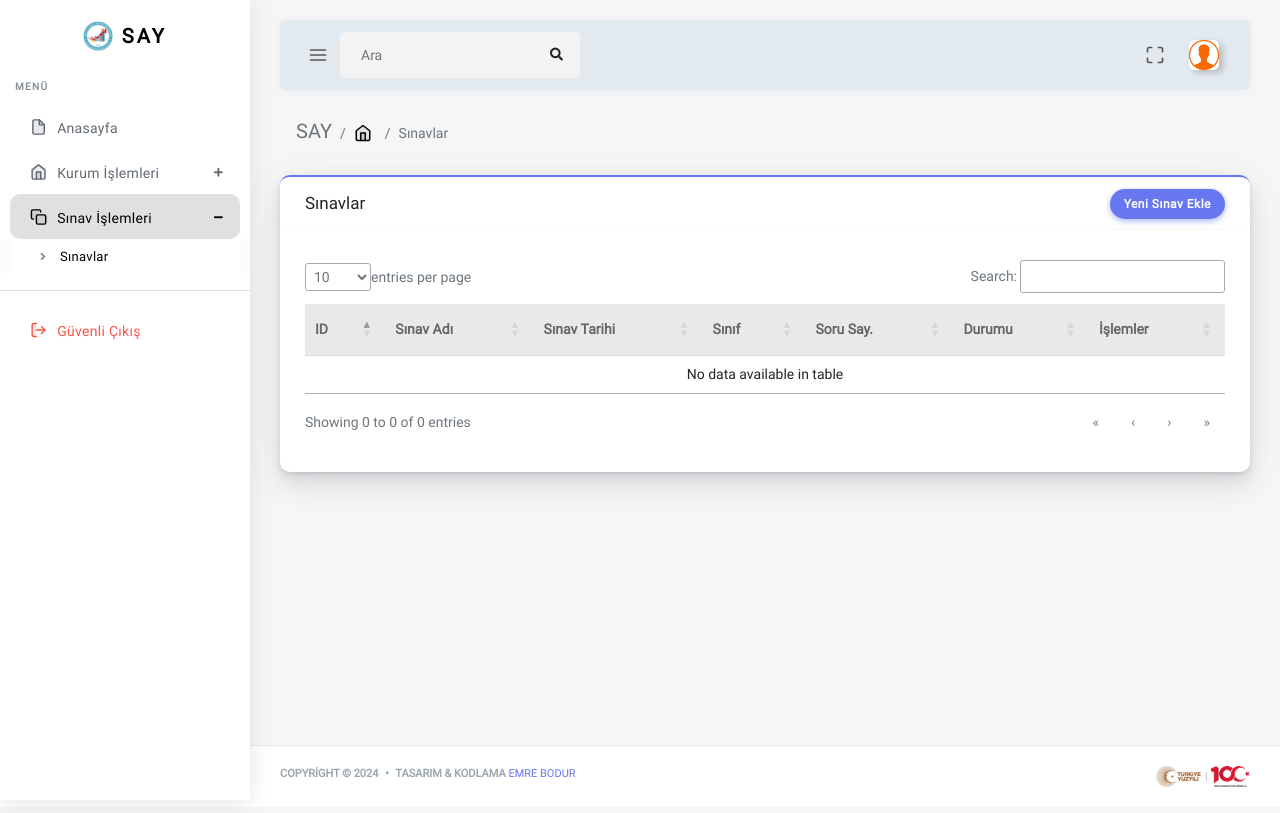
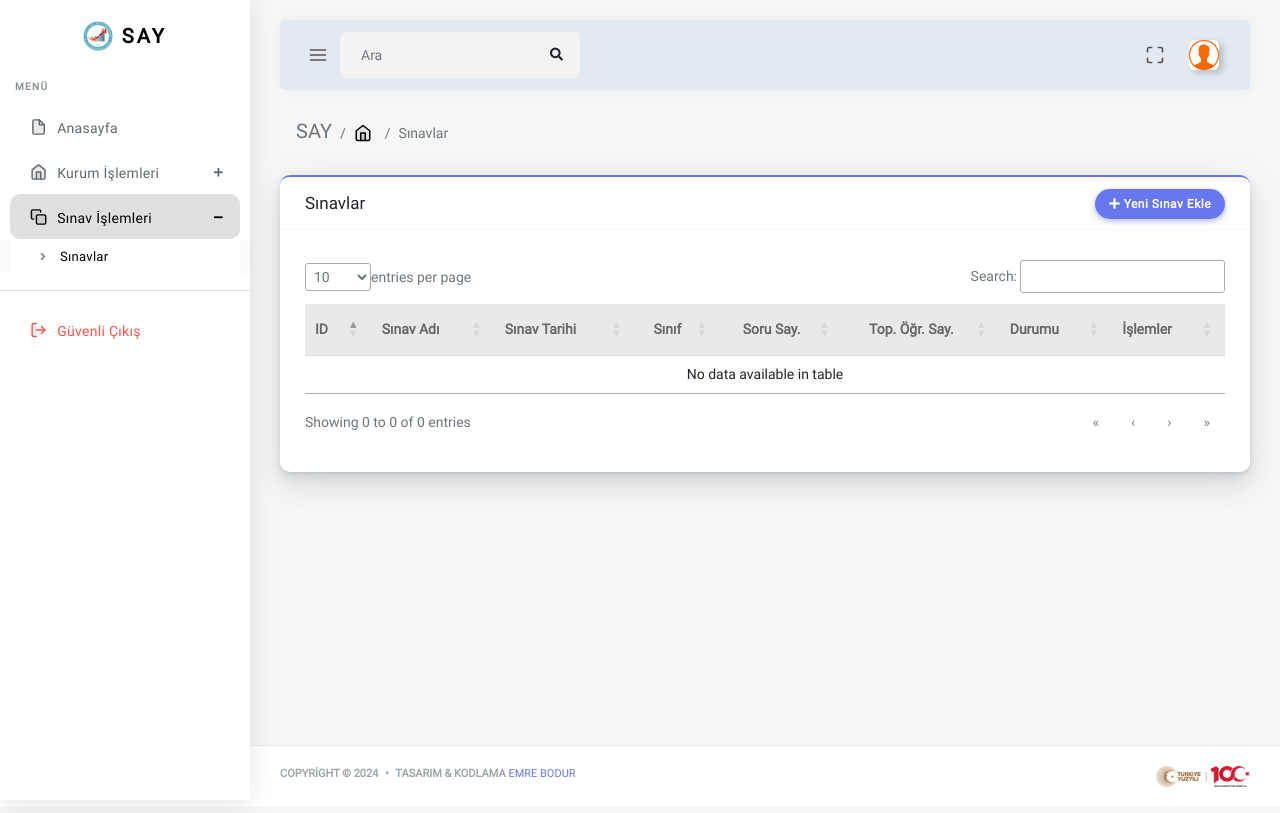
Before and after one commit to boduremre/say, a CodeIgniter app: page /database/index.php/sinavlar/index in a window 1280 px wide. Run offline with CodeIgniter, Linux system fonts and the light colour scheme; data that the repository does not hold is empty; some libraries are stand-ins or nearby versions.

Commit message:
Update index.php

```diff
--- a/application/views/sinavlar.views/index.php
+++ b/application/views/sinavlar.views/index.php
@@ -6,8 +6,8 @@
             <div class="card-header">
                 <h4>Sınavlar</h4>
                 <div class="card-header-action">
-                    <a href="<?php echo site_url('sinavlar/create'); ?>" class="btn btn-sm btn-primary">
-                        Yeni Sınav Ekle
+                    <a href="<?php echo site_url('sinavlar/create'); ?>" class="btn btn-sm btn-primary" data-toggle="tooltip" title="Yeni Sınav Ekle">
+                       <i class="fa fa-plus"></i> Yeni Sınav Ekle
                     </a>
                 </div>
             </div>
@@ -19,8 +19,9 @@
                                 <th>ID</th>
                                 <th>Sınav Adı</th>
                                 <th>Sınav Tarihi</th>
-                                <th>Sınıf</th>
-                                <th>Soru Say.</th>
+                                <th class="text-center">Sınıf</th>
+                                <th class="text-center">Soru Say.</th>
+                                <th class="text-center">Top. Öğr. Say.</th>
                                 <th>Durumu</th>
                                 <th>İşlemler</th>
                             </tr>
@@ -35,8 +36,9 @@
                                         </span>
                                     </td>
                                     <td class="text-nowrap"><?php echo date("d.m.Y H:i", strtotime($sinav->baslangic_tarihi)); ?></td>
-                                    <td><?php echo $sinav->sinif_adi; ?></td>
-                                    <td><?php echo $sinav->soru_sayisi; ?></td>
+                                    <td class="text-center"><?php echo $sinav->sinif_adi; ?></td>
+                                    <td class="text-center"><?php echo $sinav->soru_sayisi; ?></td>
+                                    <td class="text-center"><?php echo $sinav->ogrenci_sayisi; ?></td>
                                     <td>
                                         <?php if ($sinav->yayin_durumu == 0) { ?>
                                             <span class="badge badge-primary">Beklemede</span>
```
